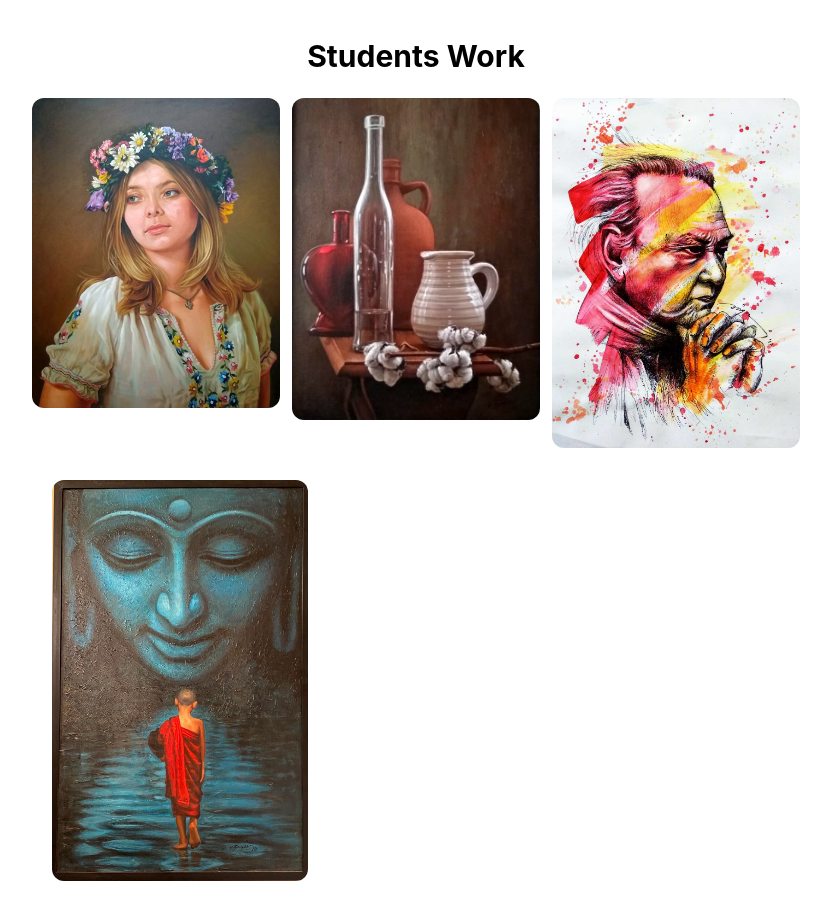
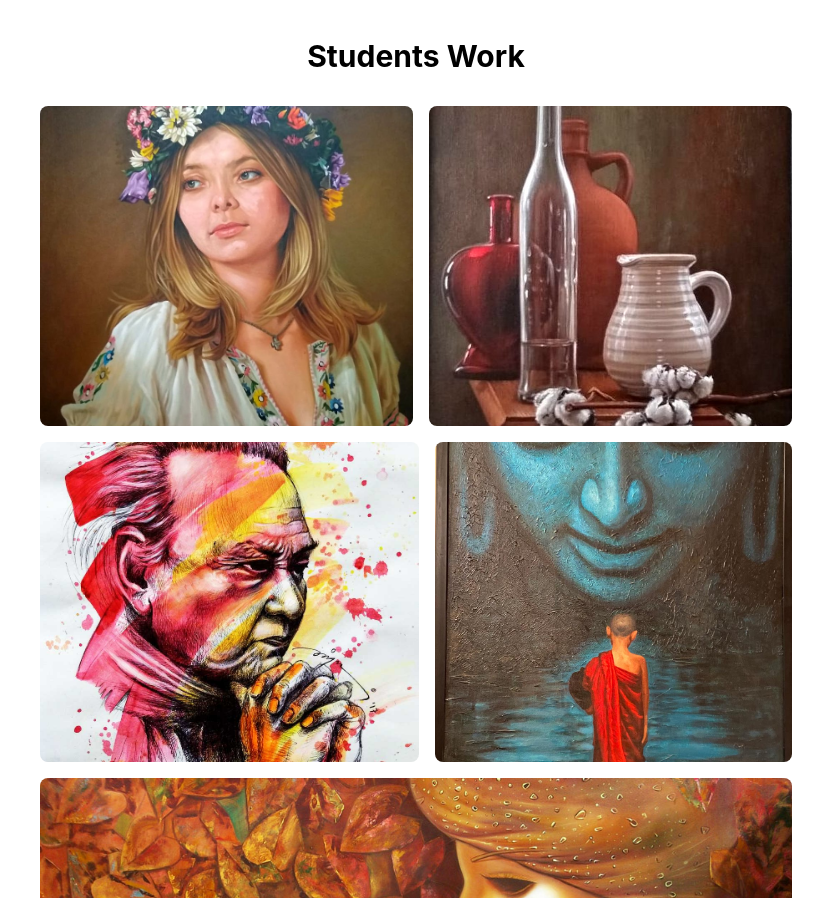
Before and after one commit to aashishgulshan/nifa-fine-art, a React (Create React App) app: page / in a window 1280 px wide. Shown: the part 2712-3610 px from the top of the page, without its empty margins (224-1055 px from the left). Built offline with nearby package versions, Linux system fonts and the light colour scheme.

Commit message:
Students works

```diff
--- /dev/null
+++ b/src/components/StudentWork.css
@@ -0,0 +1,24 @@
+.galul {
+  display: flex;
+  flex-wrap: wrap;
+  /* margin: 2vmin; */
+}
+
+.galul li {
+  height: 40vh;
+  flex-grow: 1;
+  margin: 1vmin;
+  list-style: none;
+}
+
+.galul li:last-child {
+  flex-grow: 10;
+}
+
+.galul img {
+  max-height: 100%;
+  min-width: 100%;
+  object-fit: cover;
+  vertical-align: bottom;
+  border-radius: 1vmin;
+}
--- a/src/components/StudentWork.jsx
+++ b/src/components/StudentWork.jsx
@@ -1,52 +1,134 @@
-import React from 'react'
-import img1 from "../assets/studentWork/img1.jpg"
-import img2 from "../assets/studentWork/img2.jpg"
-import img3 from "../assets/studentWork/img3.jpg"
-import img4 from "../assets/studentWork/img4.jpg"
-import img5 from "../assets/studentWork/img5.jpeg"
-import img6 from "../assets/studentWork/img6.jpeg"
-import img7 from "../assets/studentWork/img17.jpg"
-import img8 from "../assets/studentWork/img8.jpg"
-import img9 from "../assets/studentWork/img9.jpg"
-import img10 from "../assets/studentWork/img10.jpg"
-import img11 from "../assets/studentWork/img11.jpg"
-import img12 from "../assets/studentWork/img12.jpg"
-import img13 from "../assets/studentWork/img13.jpg"
+import React from "react";
+import img1 from "../assets/studentWork/img1.jpg";
+import img2 from "../assets/studentWork/img2.jpg";
+import img3 from "../assets/studentWork/img3.jpg";
+import img4 from "../assets/studentWork/img4.jpg";
+import img5 from "../assets/studentWork/img5.jpeg";
+import img6 from "../assets/studentWork/img6.jpeg";
+import img7 from "../assets/studentWork/img17.jpg";
+import img8 from "../assets/studentWork/img8.jpg";
+import img9 from "../assets/studentWork/img9.jpg";
+import img10 from "../assets/studentWork/img10.jpg";
+import img11 from "../assets/studentWork/img11.jpg";
+import img12 from "../assets/studentWork/img12.jpg";
+import img13 from "../assets/studentWork/img13.jpg";
+import img14 from "../assets/studentWork/img14.jpeg";
+import img15 from "../assets/studentWork/img15.jpeg";
+import img16 from "../assets/studentWork/img16.jpeg";
+import img17 from "../assets/studentWork/img17.jpg";
+import img18 from "../assets/studentWork/img18.jpeg";
+import img19 from "../assets/studentWork/img19.jpg";
 
+import "./StudentWork.css";
 function StudentWork() {
   return (
-    <div className='w-full lg:w-3/5 mx-auto my-10'>
-      <h2 className='font-bold text-2xl lg:text-3xl text-center my-6'>Students Work</h2>
-      <div className='flex flex-row flex-wrap items-start justify-start space-x-5 space-y-8'>
-        <div className='flex justify-between gap-3'>
-        <div className='w-1/3'>
-        <img src={img1} className='rounded-xl object-cover' alt="" />
-
+    <div className="w-full lg:w-3/5 mx-auto my-10">
+      <h2 className="font-bold text-2xl lg:text-3xl text-center my-6">
+        Students Work
+      </h2>
+      <div class="container">
+        <div class="row">
+          <ul class="galul">
+            <li class="gallery-item">
+              <a href="images/homegallery/img1.jpg" data-fancybox="images">
+                <img src={img1} />
+              </a>
+            </li>
+            <li class="gallery-item">
+              <a href="images/homegallery/img2.jpg" data-fancybox="images">
+                <img src={img2} />
+              </a>
+            </li>
+            <li class="gallery-item">
+              <a href="images/homegallery/img3.jpg" data-fancybox="images">
+                <img src={img3} />
+              </a>
+            </li>
+            <li class="gallery-item">
+              <a href="images/homegallery/img4.jpg" data-fancybox="images">
+                <img src={img4} />
+              </a>
+            </li>
+            <li class="gallery-item">
+              <a href="images/homegallery/img5.JPG" data-fancybox="images">
+                <img src={img5} />
+              </a>
+            </li>
+            <li class="gallery-item">
+              <a href="images/homegallery/img6.JPG" data-fancybox="images">
+                <img src={img6} />
+              </a>
+            </li>
+            <li class="gallery-item">
+              <a href="images/homegallery/img7.jpg" data-fancybox="images">
+                <img src={img7} />
+              </a>
+            </li>
+            <li class="gallery-item">
+              <a href="images/homegallery/img8.jpg" data-fancybox="images">
+                <img src={img8} />
+              </a>
+            </li>
+            <li class="gallery-item">
+              <a href="images/homegallery/img9.jpg" data-fancybox="images">
+                <img src={img9} />
+              </a>
+            </li>
+            <li class="gallery-item">
+              <a href="images/homegallery/img10.jpg" data-fancybox="images">
+                <img src={img10} />
+              </a>
+            </li>
+            <li class="gallery-item">
+              <a href="images/homegallery/img11.jpg" data-fancybox="images">
+                <img src={img11} />
+              </a>
+            </li>
+            <li class="gallery-item">
+              <a href="images/homegallery/img12.jpg" data-fancybox="images">
+                <img src={img12} />
+              </a>
+            </li>
+            <li class="gallery-item">
+              <a href="images/homegallery/img13.jpg" data-fancybox="images">
+                <img src={img13} />
+              </a>
+            </li>
+            <li class="gallery-item">
+              <a href="images/homegallery/img14.jpeg" data-fancybox="images">
+                <img src={img14} />
+              </a>
+            </li>
+            <li class="gallery-item">
+              <a href="images/homegallery/img15.jpeg" data-fancybox="images">
+                <img src={img15} />
+              </a>
+            </li>
+            <li class="gallery-item">
+              <a href="images/homegallery/img16.jpeg" data-fancybox="images">
+                <img src={img16} />
+              </a>
+            </li>
+            <li class="gallery-item">
+              <a href="images/homegallery/img17.jpg" data-fancybox="images">
+                <img src={img17} />
+              </a>
+            </li>
+            <li class="gallery-item">
+              <a href="images/homegallery/img18.jpeg" data-fancybox="images">
+                <img src={img18} />
+              </a>
+            </li>
+            <li class="gallery-item">
+              <a href="images/homegallery/img19.jpg" data-fancybox="images">
+                <img src={img19} />
+              </a>
+            </li>
+          </ul>
         </div>
-        <div className='w-1/3'>
-        <img src={img2} className='rounded-xl object-cover' alt="" />
-
-        </div>
-        <div className='w-1/3'>
-      <img src={img3} className='rounded-xl object-cover' alt="" />
-        </div>
-
-        </div>
-
-      <img src={img4} className='rounded-xl w-64' alt="" />
-      <img src={img5} className='rounded-xl h-64' alt="" />
-      <img src={img6} className='rounded-xl h-64' alt="" />
-      <img src={img7} className='rounded-xl h-64' alt="" />
-      <img src={img8} className='rounded-xl h-64' alt="" />
-      <img src={img9} className='rounded-xl h-64' alt="" />
-      <img src={img10} className='rounded-xl h-64' alt="" />
-      <img src={img11} className='rounded-xl w-64' alt="" />
-      <img src={img12} className='rounded-xl w-64' alt="" />
       </div>
-
-
     </div>
-  )
+  );
 }
 
-export default StudentWork
+export default StudentWork;
--- a/src/components/Test.jsx
+++ b/src/components/Test.jsx
@@ -1,4 +1,8 @@
 import React from 'react';
+import img1 from "../assets/studentWork/img1.jpg"
+import img2 from "../assets/studentWork/img2.jpg"
+import img3 from "../assets/studentWork/img3.jpg"
+
 
 export default function Test() {
   return (
```
Also changed, not shown: src/components/Parallax.css (deleted, +0 -42 lines).
